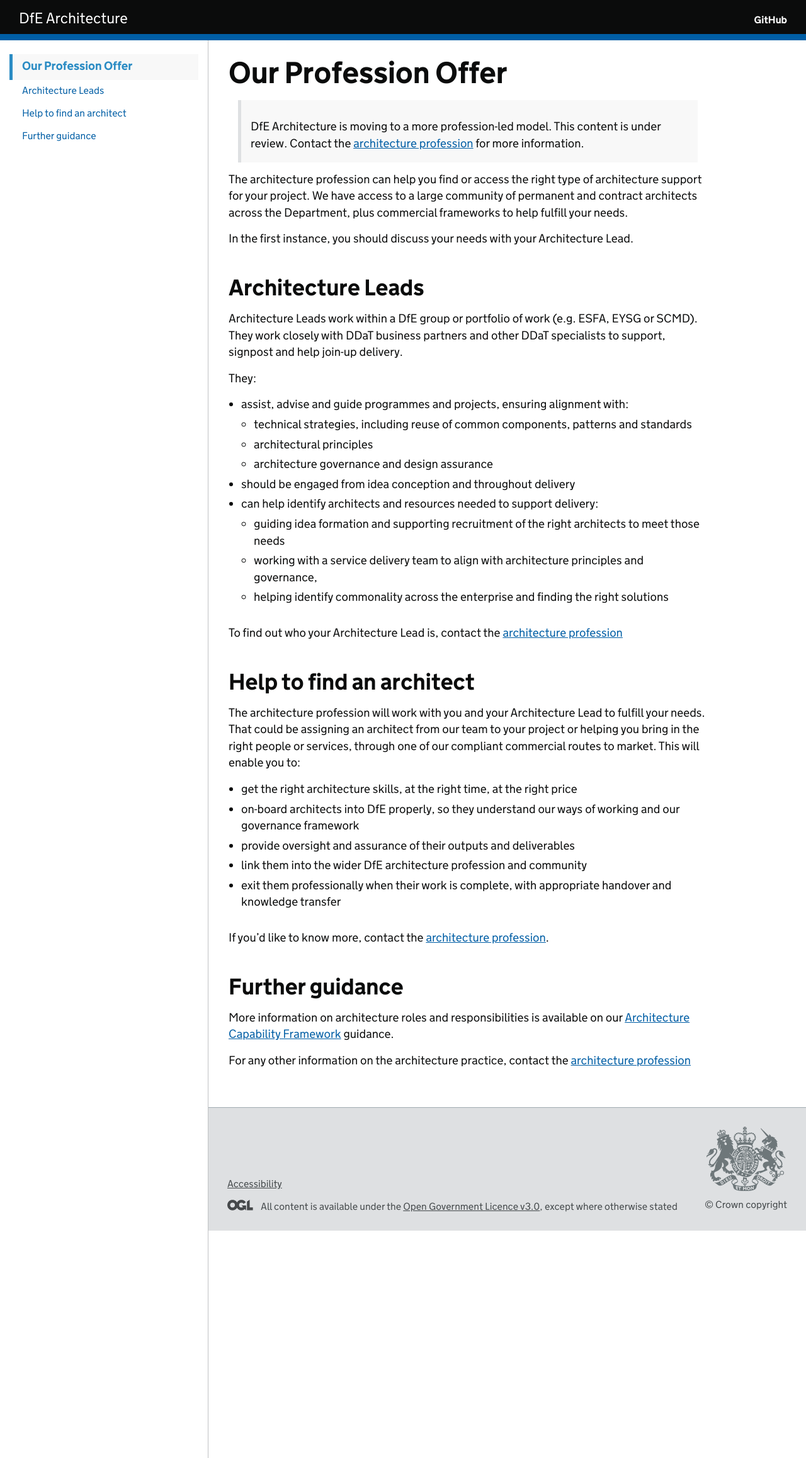
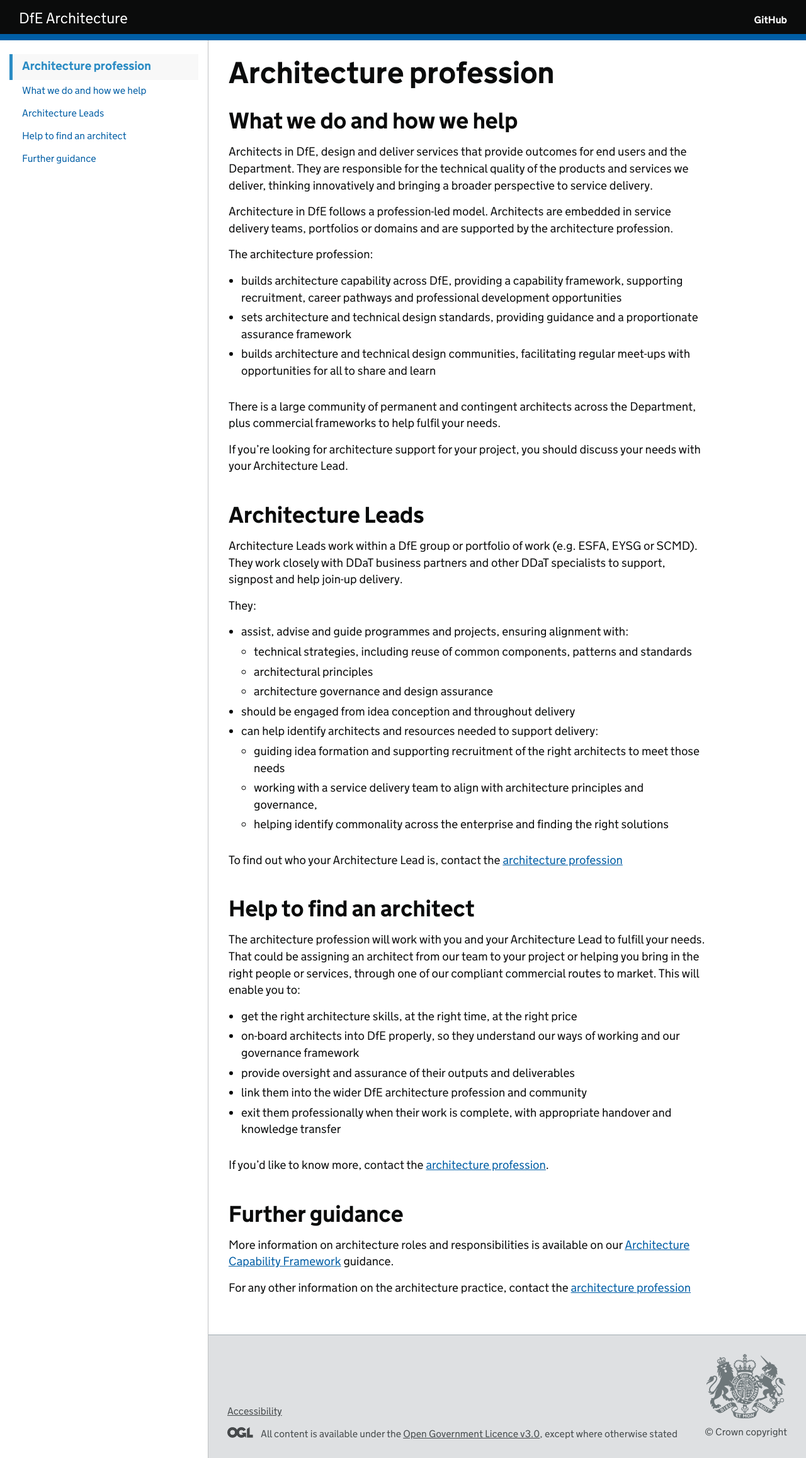
Before and after one commit to DFE-Digital/architecture, a Jekyll site: the page built from profession/our-profession-offer.md, in a window 1280 px wide. Shown: the whole page at 63% size. Built offline with Jekyll 4.4.1, drawn with Linux system fonts in a browser that asks for light colours; our own code applies the rules of GitHub Pages for plain Markdown files.

Commit message:
First lot of changes
Have made the changes to the first part of the page - up to 'Architecture Leads'

```diff
--- a/profession/our-profession-offer.md
+++ b/profession/our-profession-offer.md
@@ -3,14 +3,23 @@ category: Offer
 expires: 2020-12-01
 ---
 
-# Our Profession Offer
+# Architecture profession
 
-> DfE Architecture is moving to a more profession-led model. This content is under review. Contact the [architecture profession](mailto:architecture.profession@education.gov.uk) for more information.
+## What we do and how we help
 
-The architecture profession can help you find or access the right type of architecture support for your project.
-We have access to a large community of permanent and contract architects across the Department, plus commercial frameworks to help fulfill your needs.
+Architects in DfE, design and deliver services that provide outcomes for end users and the Department. They are responsible for the technical quality of the products and services we deliver, thinking innovatively and bringing a broader perspective to service delivery.
 
-In the first instance, you should discuss your needs with your Architecture Lead.
+Architecture in DfE follows a profession-led model. Architects are embedded in service delivery teams, portfolios or domains and are supported by the architecture profession.
+
+The architecture profession:
+
+- builds architecture capability across DfE, providing a capability framework, supporting recruitment, career pathways and professional development opportunities
+- sets architecture and technical design standards, providing guidance and a proportionate assurance framework
+- builds architecture and technical design communities, facilitating regular meet-ups with opportunities for all to share and learn
+
+There is a large community of permanent and contingent architects across the Department, plus commercial frameworks to help fulfil your needs.
+
+If you're looking for architecture support for your project, you should discuss your needs with your Architecture Lead.
 
 ## Architecture Leads
 
```
